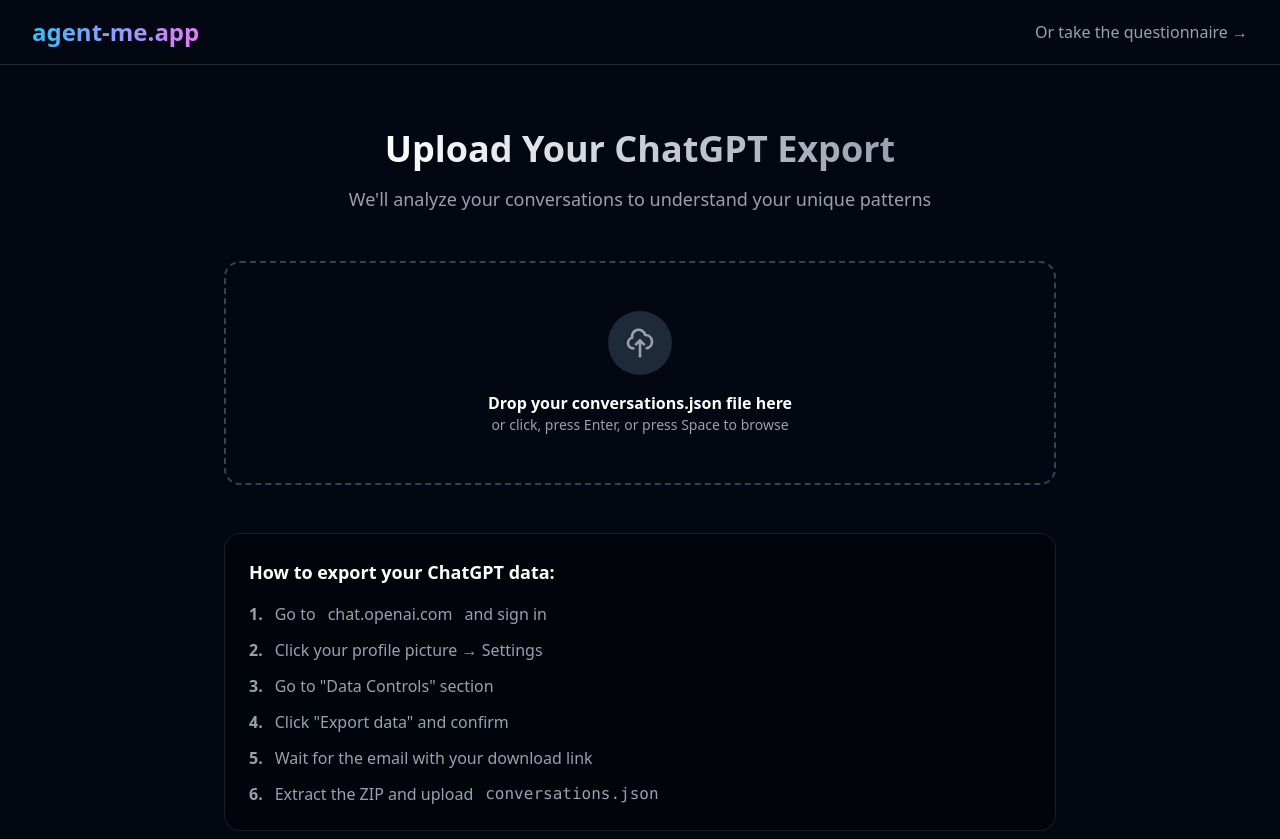
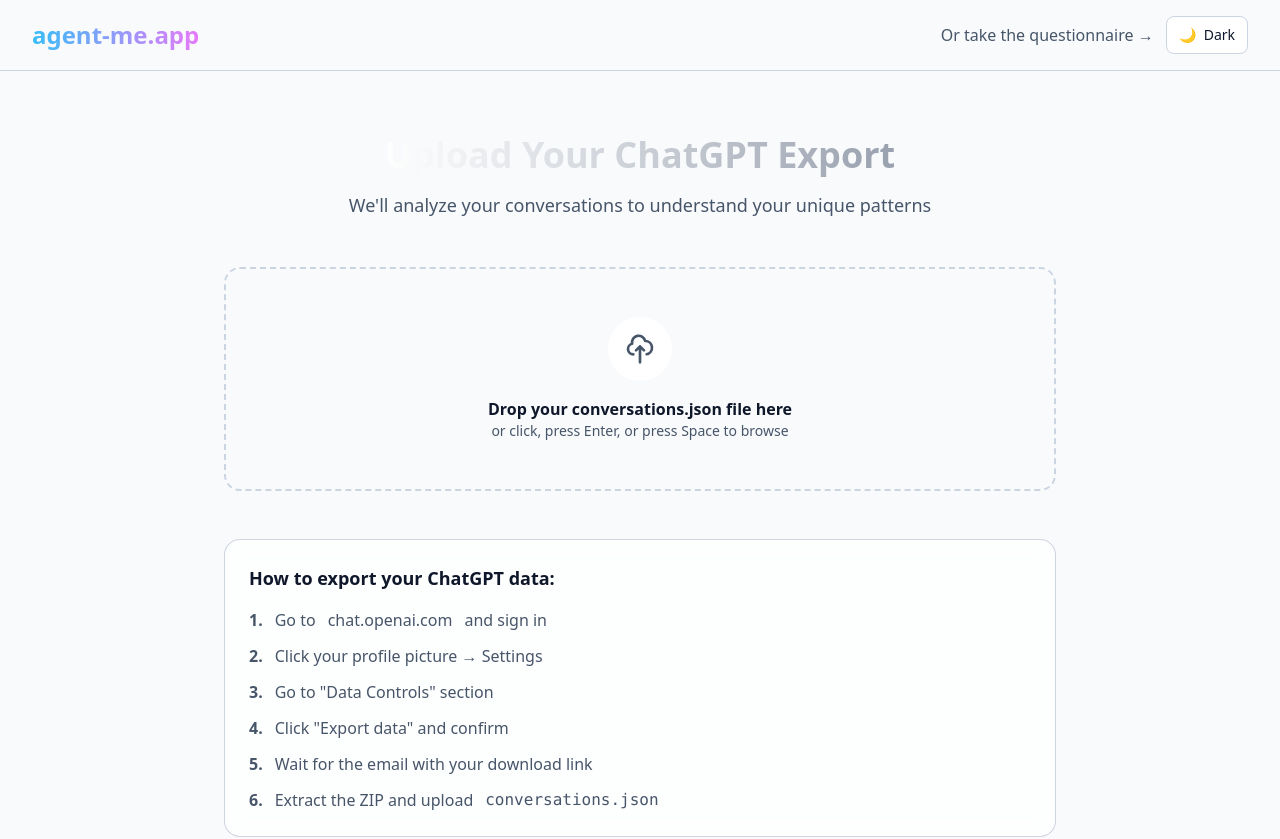
Before and after one commit to graemegeorge/agent.me, a Next.js app: page /analyze in a window 1280 px wide. Shown: the top 839 px of the page. Built offline with nearby package versions, Linux system fonts and the light colour scheme; no server answers.

Commit message:
feat/theme-light-dark-toggle

```diff
--- a/src/app/analyze/page.tsx
+++ b/src/app/analyze/page.tsx
@@ -5,6 +5,7 @@
 import { useRouter } from 'next/navigation'
 import { ChatGPTExport, AnalysisProgress, AgentProfile } from '@/types'
 import { analyzeChatHistory } from '@/lib/analyzer'
+import { ThemeToggle } from '@/components/theme/ThemeToggle'
 
 export default function AnalyzePage() {
   const router = useRouter()
@@ -115,7 +116,7 @@
   const openFilePicker = () => fileInputRef.current?.click()
 
   return (
-    <main className="min-h-screen bg-gray-950">
+    <main className="min-h-screen bg-app text-app">
       {/* Header */}
       <header className="border-b border-gray-800">
         <div className="max-w-7xl mx-auto px-4 sm:px-6 lg:px-8 py-4">
@@ -123,10 +124,11 @@
             <Link href="/" className="text-2xl font-bold brand-logo">
               agent-me.app
             </Link>
-            <nav aria-label="Analyze page">
+            <nav aria-label="Analyze page" className="flex items-center gap-3">
               <Link href="/questionnaire" className="text-gray-400 hover:text-white transition-colors">
                 Or take the questionnaire →
               </Link>
+              <ThemeToggle />
             </nav>
           </div>
         </div>
--- a/src/app/auth/signin/page.tsx
+++ b/src/app/auth/signin/page.tsx
@@ -2,10 +2,14 @@
 
 import { signIn } from 'next-auth/react'
 import Link from 'next/link'
+import { ThemeToggle } from '@/components/theme/ThemeToggle'
 
 export default function SignInPage() {
   return (
-    <main className="min-h-screen bg-gray-950 flex items-center justify-center">
+    <main className="min-h-screen bg-app text-app flex items-center justify-center">
+      <div className="fixed right-4 top-4 z-50">
+        <ThemeToggle />
+      </div>
       <div className="max-w-md w-full mx-4">
         <div className="text-center mb-8">
           <Link href="/" className="inline-block text-3xl font-bold brand-logo mb-4">
--- a/src/app/capture/CaptureClient.tsx
+++ b/src/app/capture/CaptureClient.tsx
@@ -4,6 +4,7 @@
 import Link from 'next/link'
 import { useRouter } from 'next/navigation'
 import { generateProfileFromAuthData } from '@/lib/auth-capture'
+import { ThemeToggle } from '@/components/theme/ThemeToggle'
 
 interface CaptureClientProps {
   name?: string | null
@@ -37,16 +38,17 @@
   }
 
   return (
-    <main className="min-h-screen bg-gray-950">
+    <main className="min-h-screen bg-app text-app">
       <header className="border-b border-gray-800">
         <div className="max-w-6xl mx-auto px-4 sm:px-6 lg:px-8 py-4 flex items-center justify-between">
           <Link href="/" className="text-2xl font-bold brand-logo">
             agent-me.app
           </Link>
-          <nav aria-label="Capture page">
+          <nav aria-label="Capture page" className="flex items-center gap-3">
             <Link href="/analyze" className="text-gray-400 hover:text-white transition-colors">
               Upload export instead →
             </Link>
+            <ThemeToggle />
           </nav>
         </div>
       </header>
--- a/src/app/globals.css
+++ b/src/app/globals.css
@@ -1,27 +1,49 @@
 @import "tailwindcss";
 
 :root {
-  --foreground-rgb: 0, 0, 0;
-  --background-start-rgb: 214, 219, 220;
-  --background-end-rgb: 255, 255, 255;
+  --color-bg: #f8fafc;
+  --color-surface: #ffffff;
+  --color-surface-hover: #f1f5f9;
+  --color-surface-strong: #e2e8f0;
+  --color-text: #0f172a;
+  --color-muted: #475569;
+  --color-border: #cbd5e1;
+  --glass-bg: rgba(255, 255, 255, 0.72);
+  --glass-border: rgba(148, 163, 184, 0.45);
+  --gradient-overlay: rgba(248, 250, 252, 0.9);
+}
+
+.dark {
+  --color-bg: #030712;
+  --color-surface: #111827;
+  --color-surface-hover: #1f2937;
+  --color-surface-strong: #0b1220;
+  --color-text: #f9fafb;
+  --color-muted: #9ca3af;
+  --color-border: #374151;
+  --glass-bg: rgba(15, 23, 42, 0.72);
+  --glass-border: rgba(148, 163, 184, 0.2);
+  --gradient-overlay: rgba(3, 7, 18, 0.85);
 }
 
 @media (prefers-color-scheme: dark) {
-  :root {
-    --foreground-rgb: 255, 255, 255;
-    --background-start-rgb: 0, 0, 0;
-    --background-end-rgb: 0, 0, 0;
+  :root:not(.light):not(.dark) {
+    --color-bg: #030712;
+    --color-surface: #111827;
+    --color-surface-hover: #1f2937;
+    --color-surface-strong: #0b1220;
+    --color-text: #f9fafb;
+    --color-muted: #9ca3af;
+    --color-border: #374151;
+    --glass-bg: rgba(15, 23, 42, 0.72);
+    --glass-border: rgba(148, 163, 184, 0.2);
+    --gradient-overlay: rgba(3, 7, 18, 0.85);
   }
 }
 
 body {
-  color: rgb(var(--foreground-rgb));
-  background: linear-gradient(
-      to bottom,
-      transparent,
-      rgb(var(--background-end-rgb))
-    )
-    rgb(var(--background-start-rgb));
+  color: var(--color-text);
+  background: var(--color-bg);
 }
 
 @utility text-balance {
@@ -32,6 +54,66 @@
   background: linear-gradient(-45deg, #0ea5e9, #8b5cf6, #d946ef, #0ea5e9);
   background-size: 400% 400%;
   animation: gradient 15s ease infinite;
+}
+
+.bg-app {
+  background-color: var(--color-bg);
+}
+
+.bg-surface {
+  background-color: var(--color-surface);
+}
+
+.bg-surface-hover:hover {
+  background-color: var(--color-surface-hover);
+}
+
+.bg-surface-strong {
+  background-color: var(--color-surface-strong);
+}
+
+.text-app {
+  color: var(--color-text);
+}
+
+.text-muted {
+  color: var(--color-muted);
+}
+
+.border-app {
+  border-color: var(--color-border);
+}
+
+.bg-gray-950 {
+  background-color: var(--color-bg) !important;
+}
+
+.bg-gray-900,
+.bg-gray-900\/70 {
+  background-color: var(--color-surface-strong) !important;
+}
+
+.bg-gray-800,
+.bg-gray-800\/50 {
+  background-color: var(--color-surface) !important;
+}
+
+.border-gray-900,
+.border-gray-800,
+.border-gray-700 {
+  border-color: var(--color-border) !important;
+}
+
+.text-white,
+.text-gray-100 {
+  color: var(--color-text) !important;
+}
+
+.text-gray-300,
+.text-gray-400,
+.text-gray-500,
+.text-gray-600 {
+  color: var(--color-muted) !important;
 }
 
 @keyframes gradient {
@@ -61,14 +143,9 @@
 }
 
 .glass {
-  background: rgba(255, 255, 255, 0.1);
+  background: var(--glass-bg);
   backdrop-filter: blur(10px);
-  border: 1px solid rgba(255, 255, 255, 0.2);
-}
-
-.dark .glass {
-  background: rgba(0, 0, 0, 0.3);
-  border: 1px solid rgba(255, 255, 255, 0.1);
+  border: 1px solid var(--glass-border);
 }
 
 .brand-logo {
--- a/src/app/layout.tsx
+++ b/src/app/layout.tsx
@@ -1,5 +1,6 @@
 import type { Metadata } from 'next'
 import './globals.css'
+import { ThemeProvider } from '@/components/theme/ThemeProvider'
 
 const siteUrl = process.env.NEXT_PUBLIC_SITE_URL || 'https://agent-me.app'
 
@@ -45,17 +46,19 @@
   children: React.ReactNode
 }) {
   return (
-    <html lang="en" className="dark">
-      <body className="font-sans bg-gray-950 text-white min-h-screen antialiased">
+    <html lang="en" suppressHydrationWarning>
+      <body className="font-sans bg-app text-app min-h-screen antialiased">
         <a
           href="#main-content"
-          className="sr-only focus:not-sr-only focus:absolute focus:left-4 focus:top-4 focus:z-50 focus:rounded-lg focus:bg-gray-900 focus:px-4 focus:py-2 focus:text-white focus:outline-none focus:ring-2 focus:ring-primary-400"
+          className="sr-only focus:not-sr-only focus:absolute focus:left-4 focus:top-4 focus:z-50 focus:rounded-lg focus:bg-surface focus:px-4 focus:py-2 focus:text-app focus:outline-none focus:ring-2 focus:ring-primary-400"
         >
           Skip to main content
         </a>
-        <div id="main-content" tabIndex={-1}>
-          {children}
-        </div>
+        <ThemeProvider>
+          <div id="main-content" tabIndex={-1}>
+            {children}
+          </div>
+        </ThemeProvider>
       </body>
     </html>
   )
--- a/src/app/page.tsx
+++ b/src/app/page.tsx
@@ -5,6 +5,7 @@
 import { signIn } from 'next-auth/react'
 import Script from 'next/script'
 import { Tooltip } from '@/components/ui/Tooltip'
+import { ThemeToggle } from '@/components/theme/ThemeToggle'
 
 export default function Home() {
   const [hoveredFeature, setHoveredFeature] = useState<number | null>(null)
@@ -33,7 +34,7 @@
   ]
 
   return (
-    <main className="min-h-screen">
+    <main className="min-h-screen bg-app text-app">
       <Script
         id="software-application-jsonld"
         type="application/ld+json"
@@ -57,6 +58,9 @@
           }),
         }}
       />
+      <div className="fixed right-4 top-4 z-50">
+        <ThemeToggle />
+      </div>
       {/* Hero Section */}
       <section className="relative overflow-hidden">
         {/* Animated background */}
--- /dev/null
+++ b/src/components/theme/ThemeProvider.tsx
@@ -0,0 +1,75 @@
+'use client'
+
+import { createContext, useContext, useEffect, useMemo, useState } from 'react'
+import { getSystemTheme, THEME_STORAGE_KEY, ThemeMode } from '@/lib/theme'
+
+interface ThemeContextValue {
+  theme: ThemeMode
+  resolvedTheme: 'light' | 'dark'
+  setTheme: (theme: ThemeMode) => void
+  toggleTheme: () => void
+}
+
+const ThemeContext = createContext<ThemeContextValue | null>(null)
+
+function applyTheme(theme: ThemeMode): 'light' | 'dark' {
+  const resolvedTheme = theme === 'system' ? getSystemTheme() : theme
+  document.documentElement.classList.toggle('dark', resolvedTheme === 'dark')
+  document.documentElement.dataset.theme = resolvedTheme
+  return resolvedTheme
+}
+
+export function ThemeProvider({ children }: { children: React.ReactNode }) {
+  const [theme, setThemeState] = useState<ThemeMode>('system')
+  const [resolvedTheme, setResolvedTheme] = useState<'light' | 'dark'>('dark')
+
+  useEffect(() => {
+    const savedTheme = (localStorage.getItem(THEME_STORAGE_KEY) as ThemeMode | null) || 'system'
+    setThemeState(savedTheme)
+    setResolvedTheme(applyTheme(savedTheme))
+  }, [])
+
+  useEffect(() => {
+    const mediaQuery = window.matchMedia('(prefers-color-scheme: dark)')
+    const onChange = () => {
+      if (theme === 'system') {
+        setResolvedTheme(applyTheme('system'))
+      }
+    }
+
+    mediaQuery.addEventListener('change', onChange)
+    return () => mediaQuery.removeEventListener('change', onChange)
+  }, [theme])
+
+  const setTheme = (nextTheme: ThemeMode) => {
+    setThemeState(nextTheme)
+    localStorage.setItem(THEME_STORAGE_KEY, nextTheme)
+    setResolvedTheme(applyTheme(nextTheme))
+  }
+
+  const toggleTheme = () => {
+    const nextTheme = resolvedTheme === 'dark' ? 'light' : 'dark'
+    setTheme(nextTheme)
+  }
+
+  const value = useMemo(
+    () => ({
+      theme,
+      resolvedTheme,
+      setTheme,
+      toggleTheme,
+    }),
+    [theme, resolvedTheme],
+  )
+
+  return <ThemeContext.Provider value={value}>{children}</ThemeContext.Provider>
+}
+
+export function useTheme() {
+  const context = useContext(ThemeContext)
+  if (!context) {
+    throw new Error('useTheme must be used within ThemeProvider')
+  }
+
+  return context
+}
--- /dev/null
+++ b/src/components/theme/ThemeToggle.tsx
@@ -0,0 +1,21 @@
+'use client'
+
+import { useTheme } from './ThemeProvider'
+
+export function ThemeToggle() {
+  const { resolvedTheme, toggleTheme } = useTheme()
+  const isDark = resolvedTheme === 'dark'
+
+  return (
+    <button
+      type="button"
+      onClick={toggleTheme}
+      className="inline-flex items-center gap-2 rounded-lg border border-app bg-surface px-3 py-2 text-sm font-medium text-app transition-colors hover:bg-surface-hover"
+      aria-label={isDark ? 'Switch to light mode' : 'Switch to dark mode'}
+      title={isDark ? 'Switch to light mode' : 'Switch to dark mode'}
+    >
+      <span aria-hidden="true">{isDark ? '☀️' : '🌙'}</span>
+      <span>{isDark ? 'Light' : 'Dark'}</span>
+    </button>
+  )
+}
--- /dev/null
+++ b/src/lib/theme.ts
@@ -0,0 +1,8 @@
+export type ThemeMode = 'light' | 'dark' | 'system'
+
+export const THEME_STORAGE_KEY = 'agent-me-theme'
+
+export function getSystemTheme(): Exclude<ThemeMode, 'system'> {
+  if (typeof window === 'undefined') return 'dark'
+  return window.matchMedia('(prefers-color-scheme: dark)').matches ? 'dark' : 'light'
+}
```
Also changed, not shown: src/app/chat/page.tsx (+5 -3 lines), src/app/profile/page.tsx (+5 -3 lines), src/app/questionnaire/page.tsx (+5 -3 lines).
